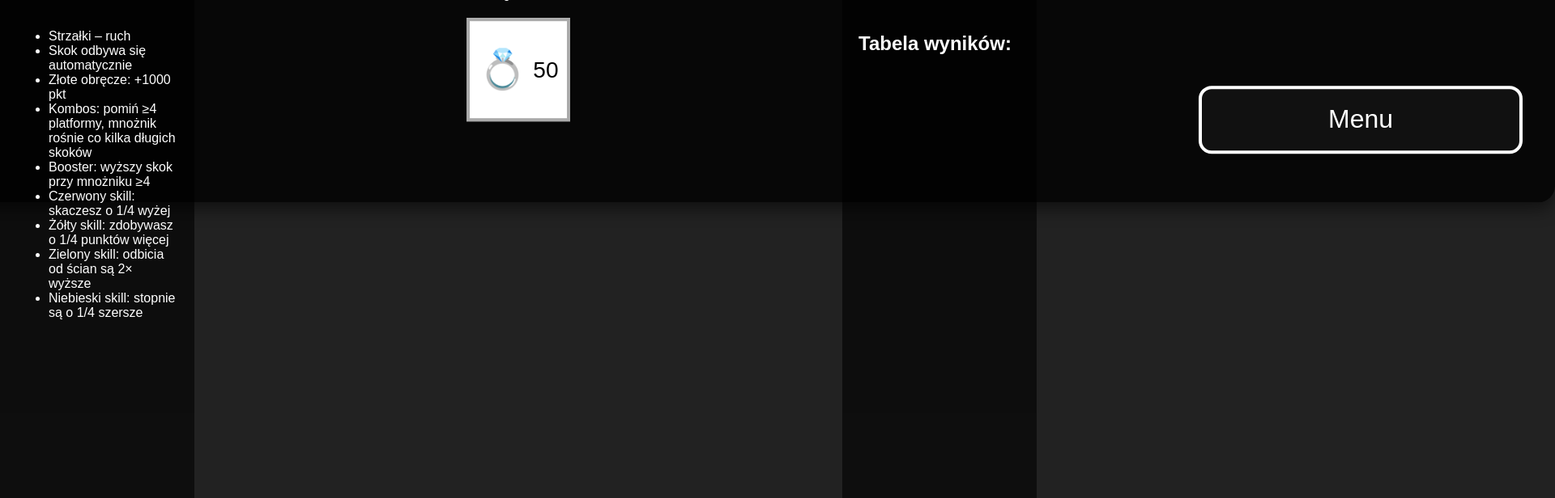
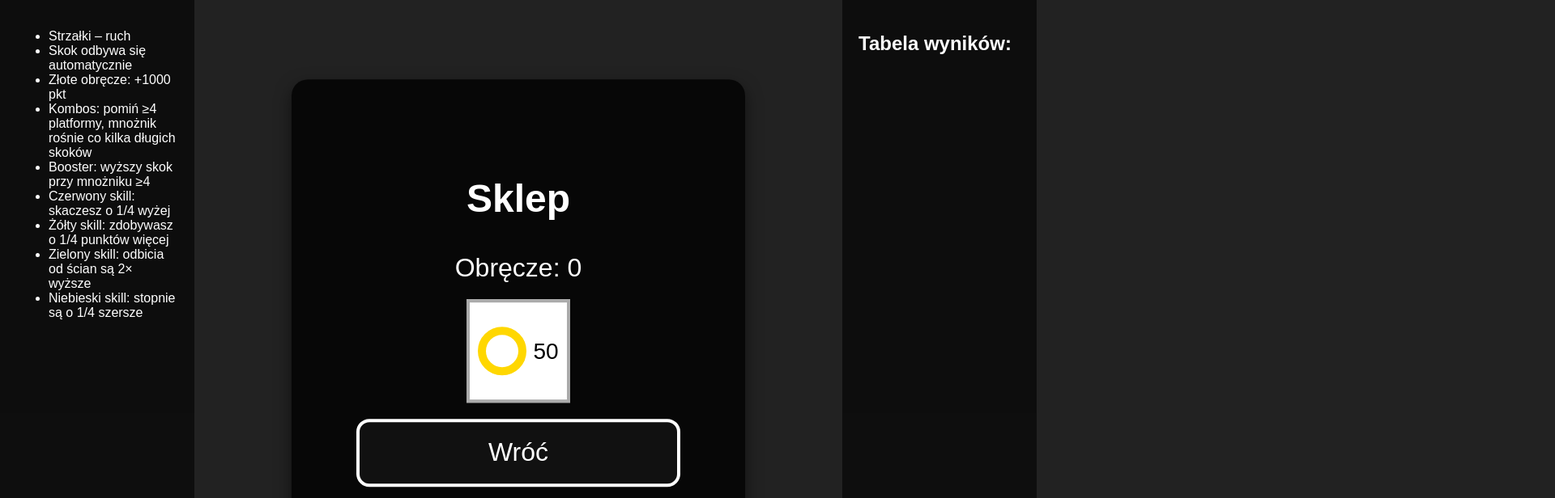
Before and after one commit to przemkee/aidevs, a plain HTML site: page icy-tower/index.html in a window 1280 px wide. Both pictures are taken after a click on the button "Shop". Shown: the top 616 px of the page at 81% size, 1920 px wide, since content can reach past the window. Drawn offline with nearby package versions, Linux system fonts and the light colour scheme.

Commit message:
Align shop panel with settings menu and add purchase feedback

```diff
--- a/icy-tower/game.js
+++ b/icy-tower/game.js
@@ -43,6 +43,7 @@ const shopBackBtn = document.getElementById('shopBackBtn');
 const buySlotItem = document.getElementById('buySlotItem');
 const ringDisplay = document.getElementById('ringDisplay');
 const shopRingDisplay = document.getElementById('shopRingDisplay');
+const shopMessage = document.getElementById('shopMessage');
 const savedRings = parseInt(localStorage.getItem('ringCount')) || 0;
 let ringCount = savedRings;
 let wheelSpun = false;
@@ -102,6 +103,15 @@ toggleMusic.addEventListener('change', () => {
 function updateRingDisplay() {
   if (ringDisplay) ringDisplay.textContent = `Obręcze: ${ringCount}`;
   if (shopRingDisplay) shopRingDisplay.textContent = `Obręcze: ${ringCount}`;
+}
+
+function showShopMessage(msg) {
+  if (!shopMessage) return;
+  shopMessage.textContent = msg;
+  shopMessage.style.display = 'block';
+  setTimeout(() => {
+    shopMessage.style.display = 'none';
+  }, 5000);
 }
 
 updateRingDisplay();
@@ -271,6 +281,9 @@ if (buySlotItem) {
       createBoosterSlot();
       extraSkillSlots++;
       localStorage.setItem('extraSkillSlots', extraSkillSlots);
+    } else {
+      showShopMessage('Brak środków!');
+      updateRingDisplay();
     }
   });
 }
--- a/icy-tower/index.html
+++ b/icy-tower/index.html
@@ -60,14 +60,15 @@
     <button id="backBtn" class="menu-button">Wróć</button>
   </div>
 
-  <div id="shopMenu" class="menu" style="display:none; position:relative;">
+  <div id="shopMenu" class="menu" style="display:none;">
     <h2>Sklep</h2>
     <div id="shopRingDisplay" class="ring-display"></div>
     <div id="buySlotItem" class="shop-item">
-      <span class="ring-icon">💍</span>
+      <div class="ring-icon"></div>
       <span class="price">50</span>
     </div>
-    <button id="shopBackBtn" class="menu-button shop-back">Menu</button>
+    <div id="shopMessage" class="shop-message"></div>
+    <button id="shopBackBtn" class="menu-button">Wróć</button>
   </div>
 
   <div id="gameContainer" style="display:none;">
--- a/icy-tower/styles.css
+++ b/icy-tower/styles.css
@@ -61,10 +61,6 @@ body {
   margin-bottom: 10px;
 }
 
-#shopMenu {
-  position: relative;
-}
-
 .shop-item {
   width: 60px;
   height: 60px;
@@ -76,22 +72,25 @@ body {
   margin: 10px auto;
   cursor: pointer;
   color: #000;
-  position: relative;
 }
 
 .shop-item .ring-icon {
-  font-size: 24px;
+  width: 30px;
+  height: 30px;
+  border: 5px solid gold;
+  border-radius: 50%;
   margin-right: 4px;
+  box-sizing: border-box;
 }
 
 .shop-item .price {
   font-size: 14px;
 }
 
-.shop-back {
-  position: absolute;
-  right: 20px;
-  bottom: 20px;
+.shop-message {
+  color: red;
+  margin-top: 10px;
+  display: none;
 }
 
 #logo {
```
